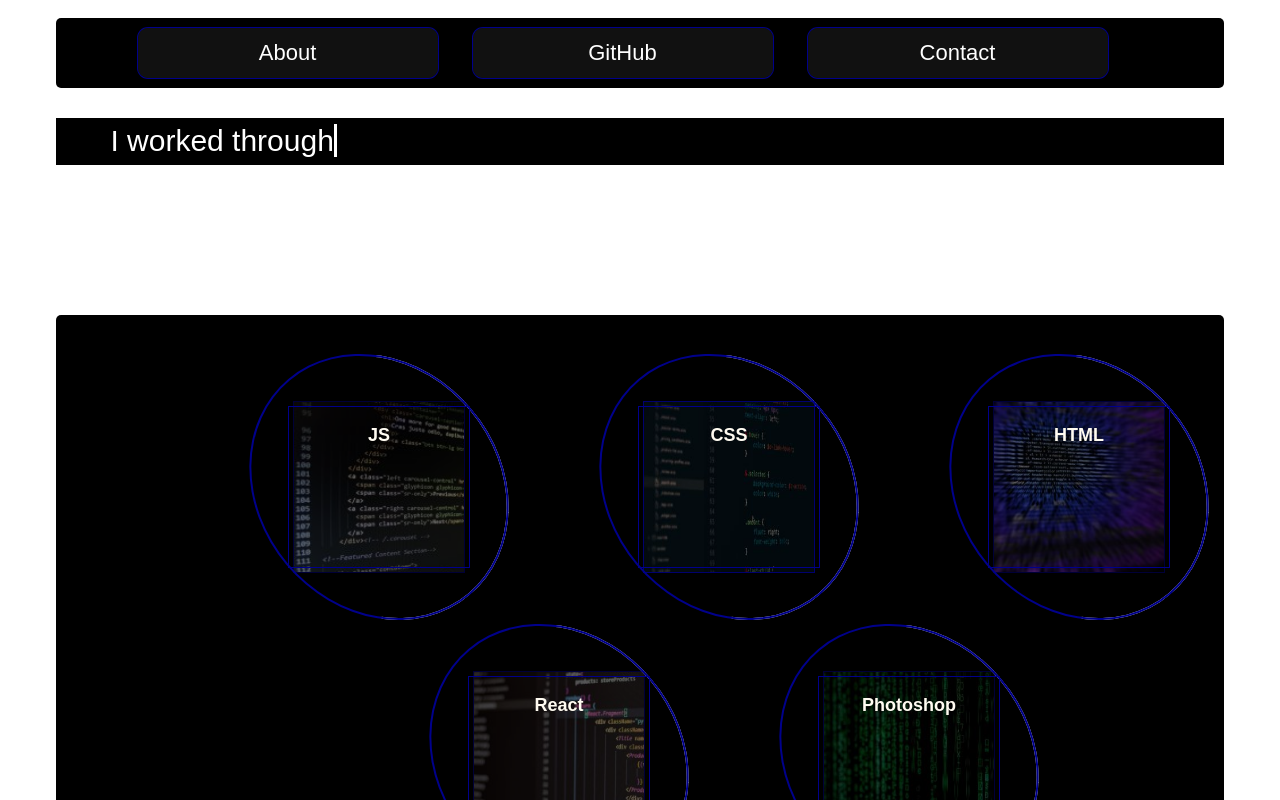
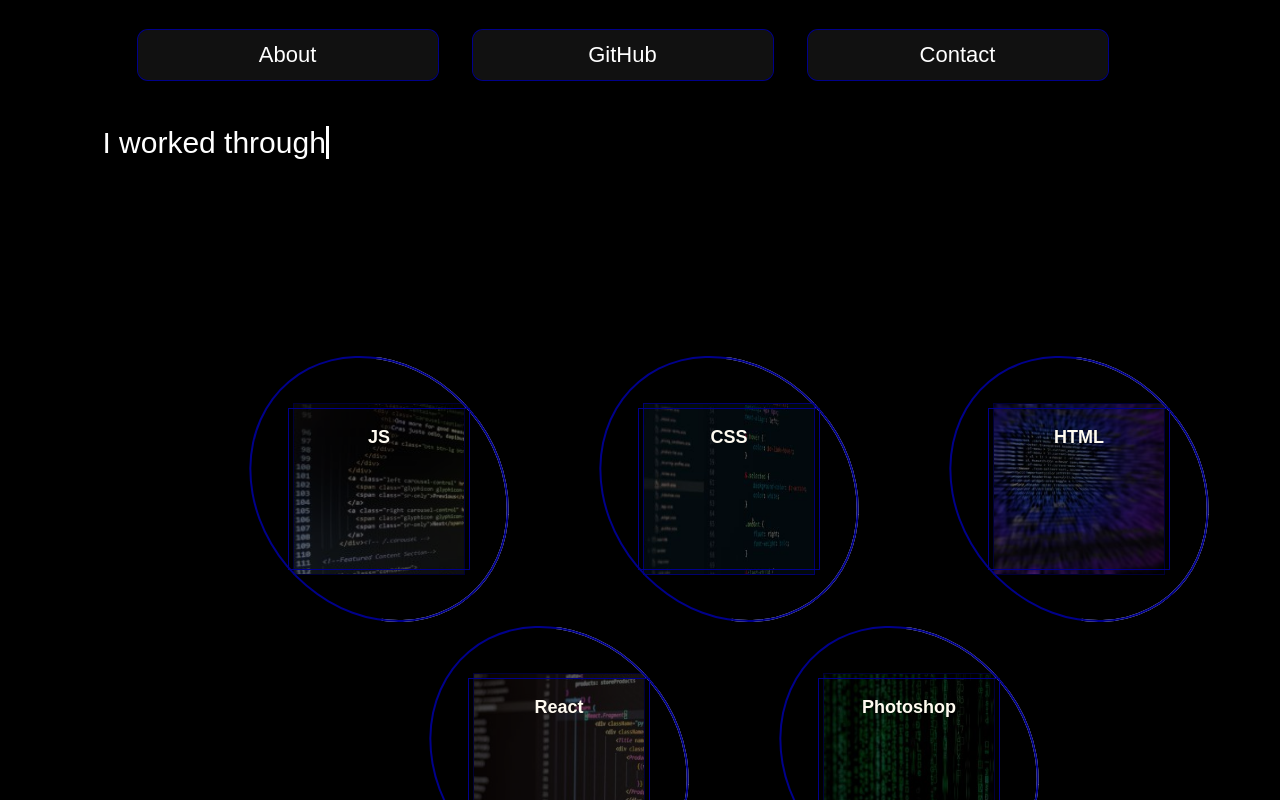
Before and after one commit to kriskris79/my-blackandwhitedev.com-website, a React (Create React App) app in the folder mywebsite/: page / in a window 1280 px wide. Shown: the top 800 px of the page. Built offline with nearby package versions, Linux system fonts and the light colour scheme.

Commit message:
minore change

```diff
--- a/mywebsite/src/App.css
+++ b/mywebsite/src/App.css
@@ -1,14 +1,23 @@
-
+body {
+    margin: 0;
+    padding: 0;
+}
+.container {
+    background-color: black;
+    height: 100vh;
+    /*width: 100vw;*/
+}
 
 .row {
     display: flex;
     flex-direction: column;
+
 }
 
 .flex1 {
     flex: 1;
     background-color: black;
-    margin-top: 10px;
+    margin-top: 20px;
     padding: 10px;
     border-radius: 5px;
     display: flex;
--- a/mywebsite/src/components/Typewriter.css
+++ b/mywebsite/src/components/Typewriter.css
@@ -1,6 +1,7 @@
 
 
 .container {
+
     overflow:hidden;
     font-family: 'Raleway', sans-serif;
     color: white;
```
